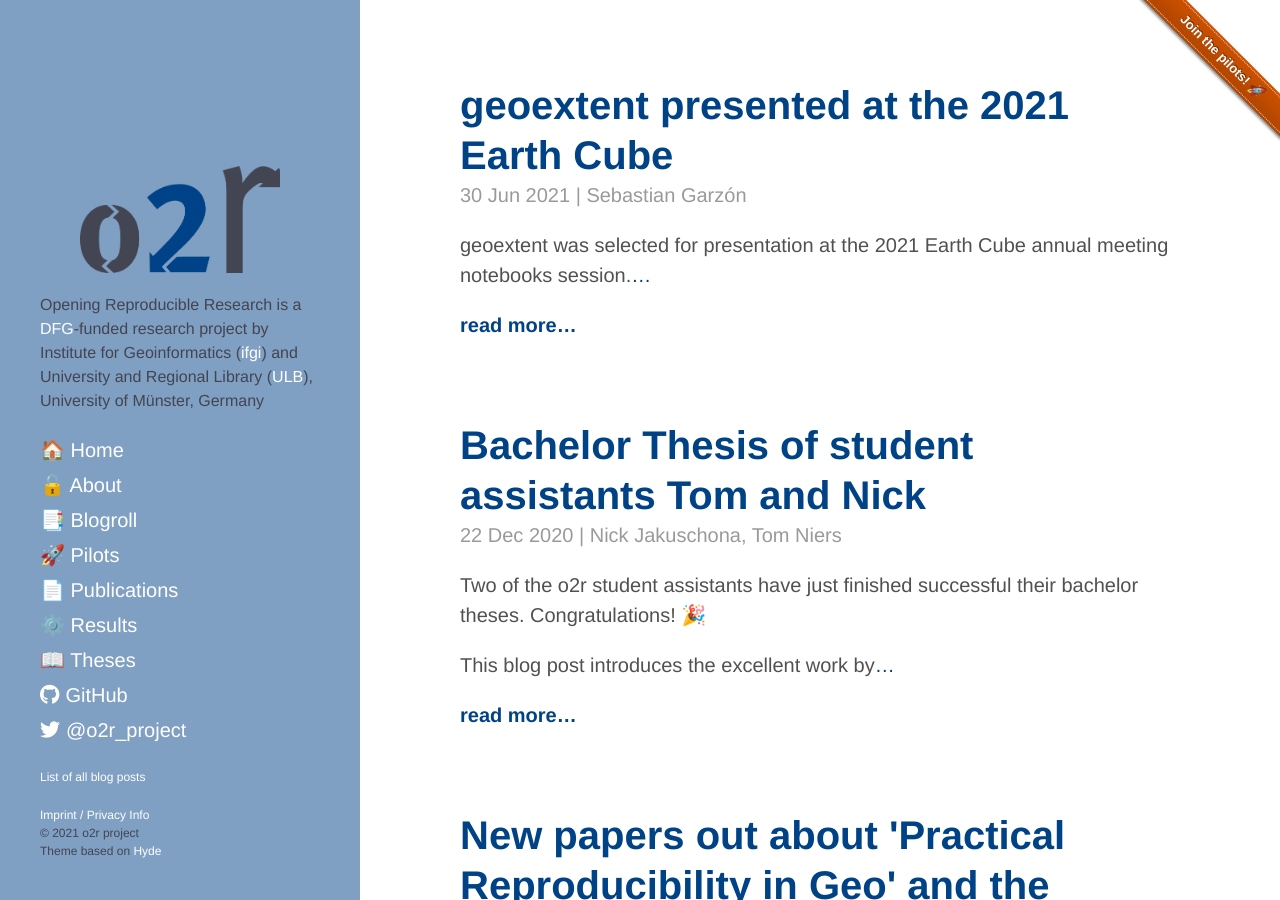
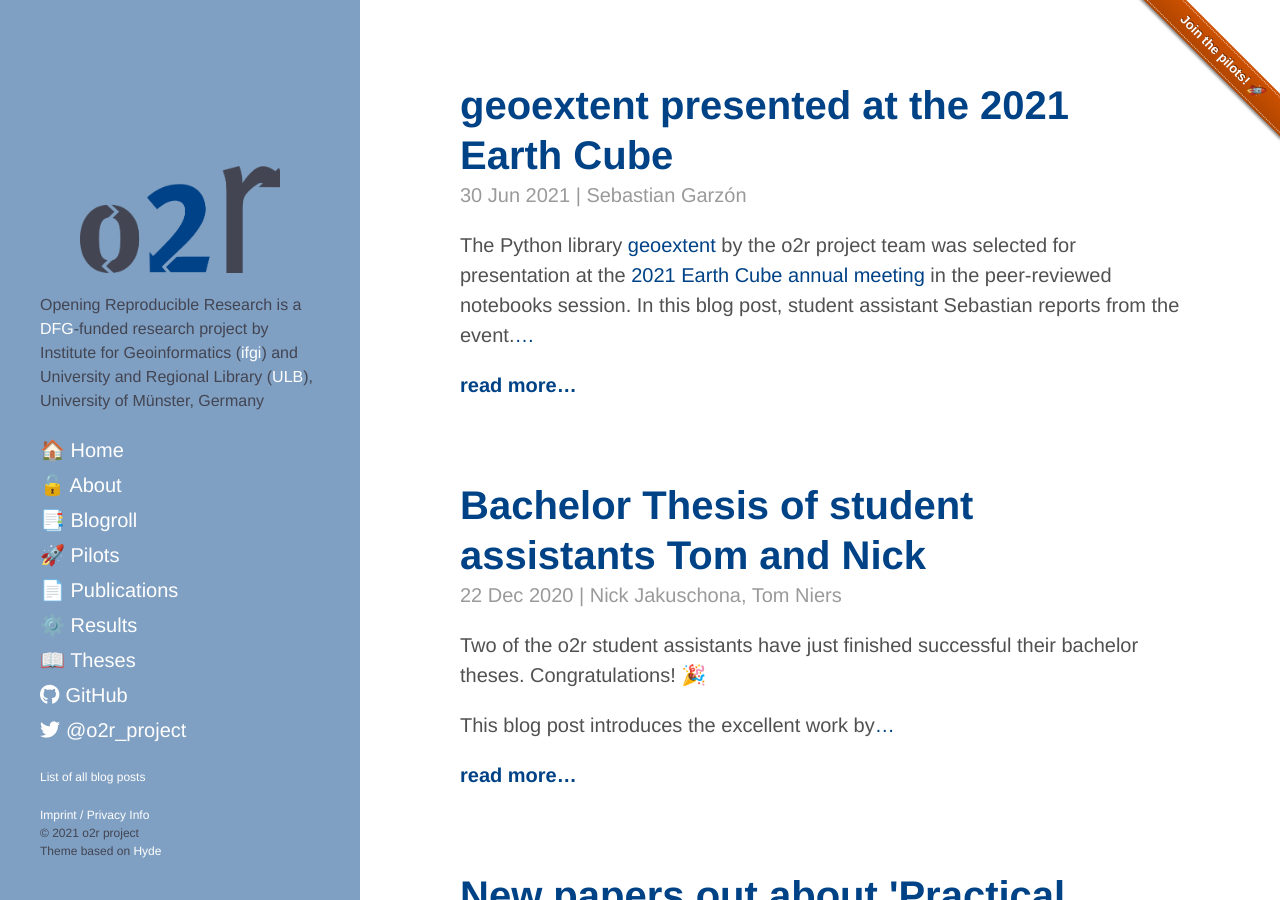
Before and after one commit to o2r-project/o2r-project.github.io, a Jekyll site: the page built from index.html, in a window 1280 px wide and 900 px high. Built offline with Jekyll 4.4.1, drawn with Linux system fonts in a browser that asks for light colours; nearby versions of some CDN libraries; the list of posts is cut into pages by our own code.

Commit message:
Update 2021-06-30-geoextent-presented-at-the-2021-Earth-Cube-meeting.md

```diff
--- a/_posts/2021-06-30-geoextent-presented-at-the-2021-Earth-Cube-meeting.md
+++ b/_posts/2021-06-30-geoextent-presented-at-the-2021-Earth-Cube-meeting.md
@@ -10,30 +10,36 @@ categories:
   - reproducibility
 ---
 
-geoextent was selected for presentation at the 2021 Earth Cube annual meeting
-notebooks session.
+The Python library [geoextent](https://o2r.info/geoextent/) by the o2r project team was selected for presentation at the [2021 Earth Cube annual meeting](https://www.earthcube.org/2021-earthcube-annual-meeting) in the peer-reviewed notebooks session.
+In this blog post, student assistant Sebastian reports from the event.
 
 <!--more-->
 
 ## geoextent presented at the 2021 Earth Cube
 
-Notebooks as a scholarly object, database interoperability, FAIR workflows, connecting data and code, and tools for geosciences research are some of the topics discussed at the [EarthCube 2021 Annual meeting](https://www.earthcube.org/2021-earthcube-annual-meeting) where o2r team members [Sebastian](https://orcid.org/0000-0002-8335-9312) and [Daniel](https://orcid.org/0000-0002-0024-5046) presented [geoextent V0.7.1](https://github.com/o2r-project/geoextent), a python library designed to extract temporal and spatial extent of files.
+Notebooks as a scholarly object, database interoperability, FAIR workflows, connecting data and code, and tools for geosciences research are some of the topics discussed at the [2021 EarthCube annual meeting](https://www.earthcube.org/2021-earthcube-annual-meeting).
+At the event, o2r team members [Sebastian](https://orcid.org/0000-0002-8335-9312) and [Daniel](https://orcid.org/0000-0002-0024-5046) presented [geoextent](https://github.com/o2r-project/geoextent), a Python library designed to extract temporal and spatial extent from data files.
 
-We presented the librry as part of the [2º call for Notebooks](https://www.earthcube.org/2021-earthcube-annual-meeting) for a digital proceedings of the EarthCube Annual Meeting following the increased interest of the geosciences research community on reproducible workflows.
+We presented the librry as part of the [2nd call for Notebooks](https://www.earthcube.org/2021-earthcube-annual-meeting) for a digital proceedings of the EarthCube Annual Meeting following the increased interest of the geosciences research community on reproducible workflows.
 
 # Exploring Research Data Repositories with geoextent.
 
 > Sebastian Garzón and Nüst, Daniel. 2021. **Exploring Research Data Repositories with geoextent**. EarthCube Annual Meeting. [![Binder](https://mybinder.org/badge_logo.svg)](https://mybinder.org/v2/gh/earthcube2021/ec21_garzon_etal/HEAD)
 
-The [notebook](https://mybinder.org/v2/gh/earthcube2021/ec21_garzon_etal/HEAD), accessible through binder, includes an introduction of geoextent’s usage and a case study where we explored more than 300 Zenodo repositories (+ 25.000 files!) with geoextent. An initial exploration of Zenodo’s API showed that spatial metadata is rarely available, difficulting data integration and discovery. The objective of our case study was to verify if we can increase the current percentage of repositories with geospatial information on [Zenodo]("https://zenodo.org") by using geoextent.
+The [notebook](https://mybinder.org/v2/gh/earthcube2021/ec21_garzon_etal/HEAD), accessible through [Binder](https://mybinder.org/), includes an introduction of geoextent's usage and a case study where we explored more than 300 [Zenodo](https://zenodo.org) repositories (over 25.000 files!) with geoextent.
+An initial exploration of Zenodo's API showed that spatial metadata is rarely available, difficulting data integration and discovery.
+The objective of our case study was to verify if we can increase the current percentage of repositories with geospatial information on [Zenodo](https://zenodo.org) by using geoextent.
 
 [![](../public/images/2021-06-30-geoextent-presented-at-the-2021-Earth-Cube-meeting/Screenshot-presentation-zenodo-api.png)](../public/images/2021-06-30-geoextent-presented-at-the-2021-Earth-Cube-meeting/Screenshot-presentation-zenodo-api.png)
 
 *Screenshot of presentation showing the current state of spatial metadata in Zenodo*
 
-Our results suggest that geoextent could be used to increase spatial metadata of repositories by directly extracting information from the files deposited on them. However, we identified a series of challenges for this approach including geospatial information being stored in ambiguous formats (e.g. csv and asc files) or incorrectly georeferenced files in specialized formats (e.g missing coordinate reference system or flipped coordinates). This case study also provide information for further development of geoextent to support more file formats and fix.
+Our results suggest that geoextent could be used to increase spatial metadata of repositories by directly extracting information from the files deposited on them.
+However, we identified a series of challenges for this approach including geospatial information being stored in ambiguous formats (e.g., CSV and `.asc` files) or incorrectly georeferenced files in specialized formats (e.g., missing coordinate reference system or flipped coordinates).
+This case study also provide information for further development of geoextent to support more file formats and fix.
 
 [![](../public/images/2021-06-30-geoextent-presented-at-the-2021-Earth-Cube-meeting/Screenshot-presentation-results.png)](../public/images/2021-06-30-geoextent-presented-at-the-2021-Earth-Cube-meeting/Screenshot-presentation-results.png)
+
 *Screenshot of presentation showing the results of our case study with geoextent*
 
 For more information about geoextent you can follow these links:
@@ -44,6 +50,9 @@ For more information about geoextent you can follow these links:
 
 ## Earth cube meeting 2021
 
-In addition to presenting geoextent for a public interested in developing geosciences towards better access and sharing of information (including better metadata !), this event allows us to participate and get an insight of a call for different types of scientific research objects such as notebooks. Some of the reflections on the evolution of the guidelines, review process, and selected notebooks with respect to the first call were discussed in this [panel](https://www.youtube.com/watch?v=IV-4e3kxVas). In the same panel representatives of the Jupyter, Rmarkdown, and Matlab communities presented different tools to share research results and how they could be integrated with the context of scientific publications.
+In addition to presenting geoextent, the participation in the event allowed us to get an insight into notebooks as research objects and scientific publications.
+Some of the reflections on the evolution of the guidelines, review process, and selected notebooks with respect to the first call were discussed in a [panel](https://www.youtube.com/watch?v=IV-4e3kxVas).
+In the same panel, representatives of the Jupyter, R&nbsp;Markdown, and Matlab communities presented different tools to share research results and how they could be integrated better within the context of scientific publications.
 
-Among the other [18 accepted notebooks](https://docs.google.com/document/d/1gkIGbqUtiy6AQ-OsnHq6xni2sA_8Hhn80VASPKW4uD8) we found interesting tools as *cf_xarray*, used to simplify the usage of Climate and Forecast (CF) compliant datasets by improving the metadata of files [![Binder](https://mybinder.org/badge_logo.svg)](https://binder.pangeo.io/v2/gh/earthcube2021/ec21_cherian_etal/main?filepath=DC_01_cf-xarray.ipynb), a methodology to access to OpenTopography’s Cloud Optimized GeoTIFF data for topography information [![Binder](https://mybinder.org/badge_logo.svg)](https://mybinder.org/v2/gh/earthcube2021/ec21_beckley_etal/HEAD)or tools to teach kids about glaciers[![Binder](https://mybinder.org/badge_logo.svg)](https://mybinder.org/v2/gh/OGGM/binder/EarthCube21). All of these studies give us a picture of different geosciences research questions and how they are presented in fully reproducible environments.
+Among the other [18 accepted notebooks](https://docs.google.com/document/d/1gkIGbqUtiy6AQ-OsnHq6xni2sA_8Hhn80VASPKW4uD8) we found interesting tools, for example *cf_xarray*, used to simplify the usage of Climate and Forecast (CF) compliant datasets by improving the metadata of files [![Binder](https://mybinder.org/badge_logo.svg)](https://binder.pangeo.io/v2/gh/earthcube2021/ec21_cherian_etal/main?filepath=DC_01_cf-xarray.ipynb), a methodology to access to OpenTopography’s Cloud Optimized GeoTIFF data for topography information [![Binder](https://mybinder.org/badge_logo.svg)](https://mybinder.org/v2/gh/earthcube2021/ec21_beckley_etal/HEAD)or tools to teach kids about glaciers [![Binder](https://mybinder.org/badge_logo.svg)](https://mybinder.org/v2/gh/OGGM/binder/EarthCube21).
+All of these studies give us a picture of different geosciences research questions and how they are presented in fully reproducible environments.
```
